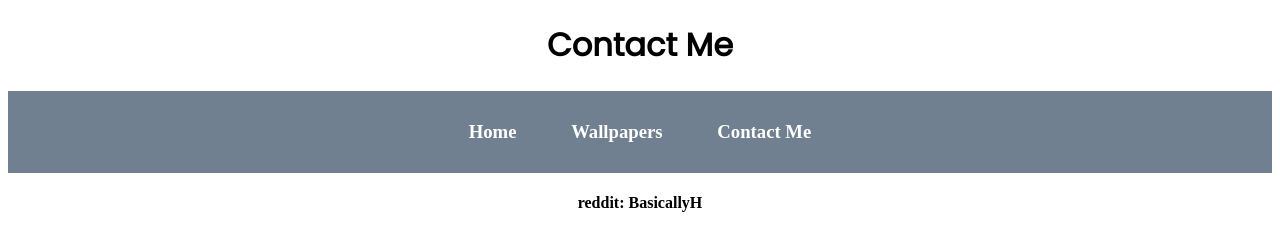
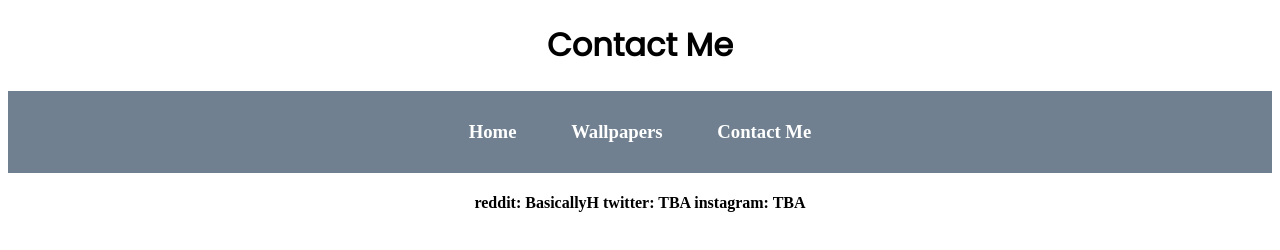
Before and after one commit to Its-just-HB/Wallpapers, a plain HTML site: page contact.html in a window 1280 px wide. Drawn offline with Linux system fonts and the light colour scheme; a web font is replaced by a local one.

Commit message:
Update contact.html

```diff
--- a/contact.html
+++ b/contact.html
@@ -19,6 +19,8 @@
             <section>
                 <h4>
                     reddit: BasicallyH
+                    twitter: TBA
+                    instagram: TBA
                 </h4>
             </section>
         </main>
```
